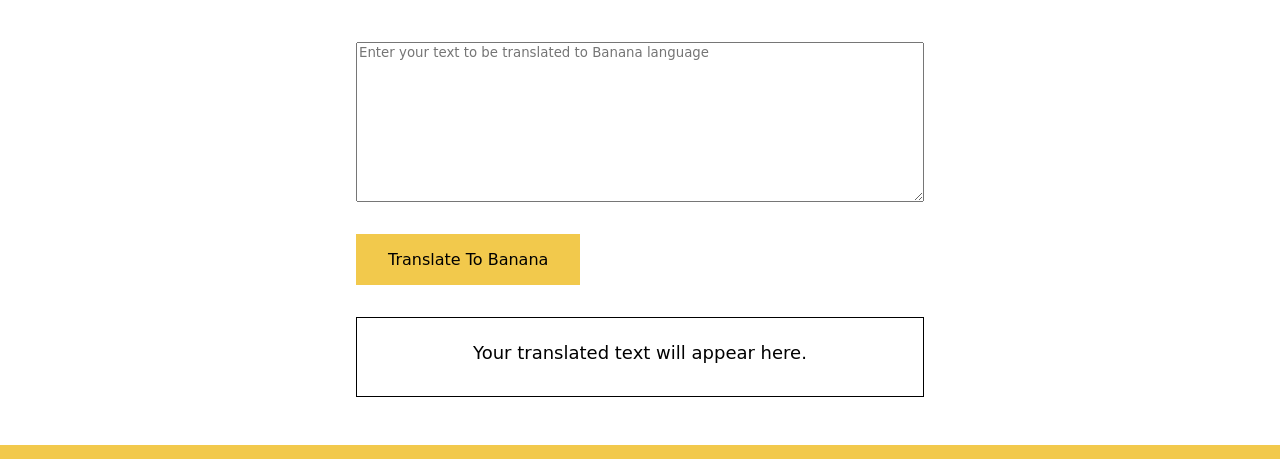
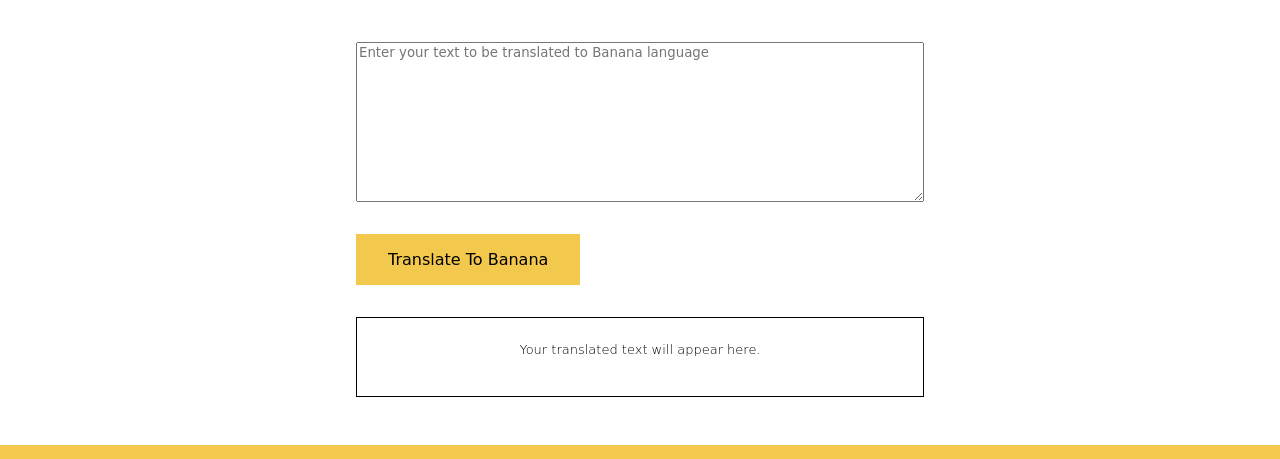
Before and after one commit to akaysing/minion-speak, a plain HTML site: page index.html in a window 1280 px wide. Shown: the part 76-535 px from the top of the page. Drawn offline with Linux system fonts and the light colour scheme; a web font is replaced by a local one.

Commit message:
style fix

```diff
--- a/style.css
+++ b/style.css
@@ -64,7 +64,8 @@ header div {
     margin: auto;
     margin-top: 2rem;
     margin-bottom: 2rem;
-
+    font-size: small;
+    font-weight: 200;
     width: 100%;
     max-width: 600px;
     height: 10vh;
```
